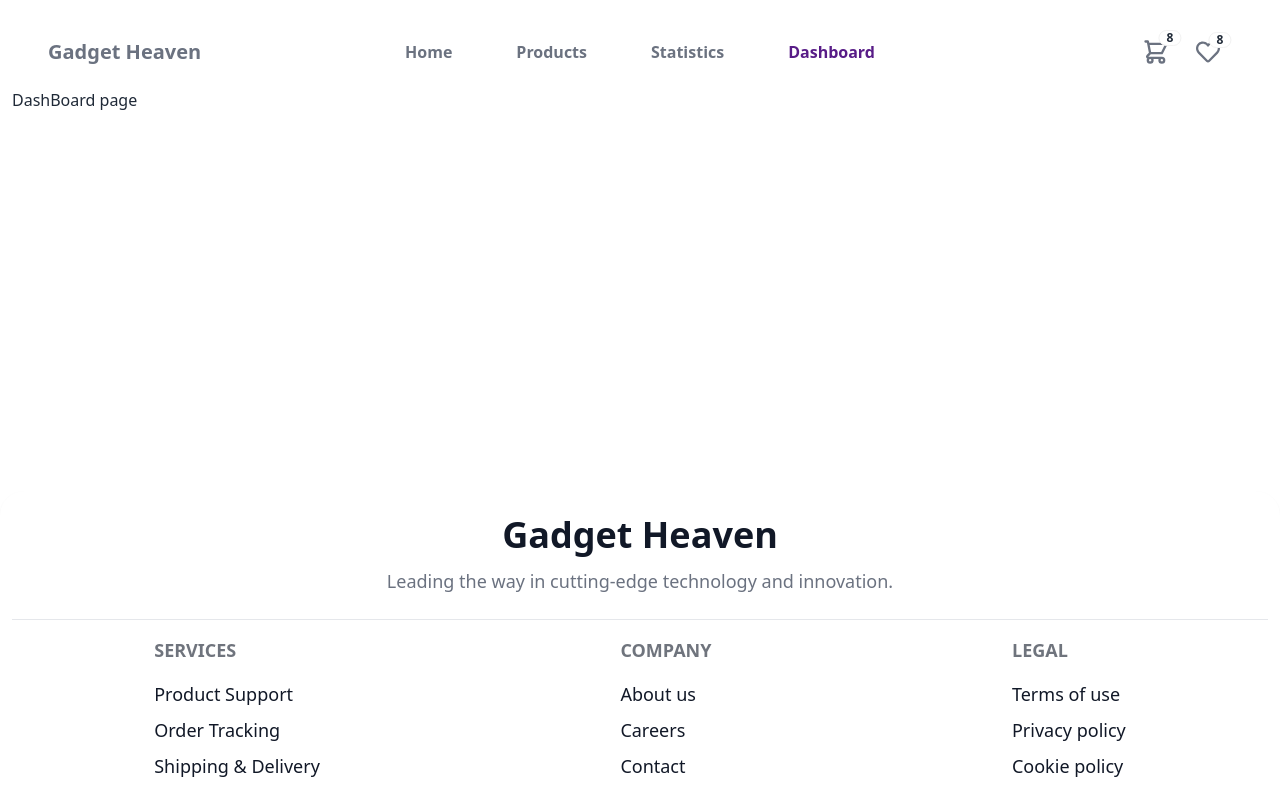
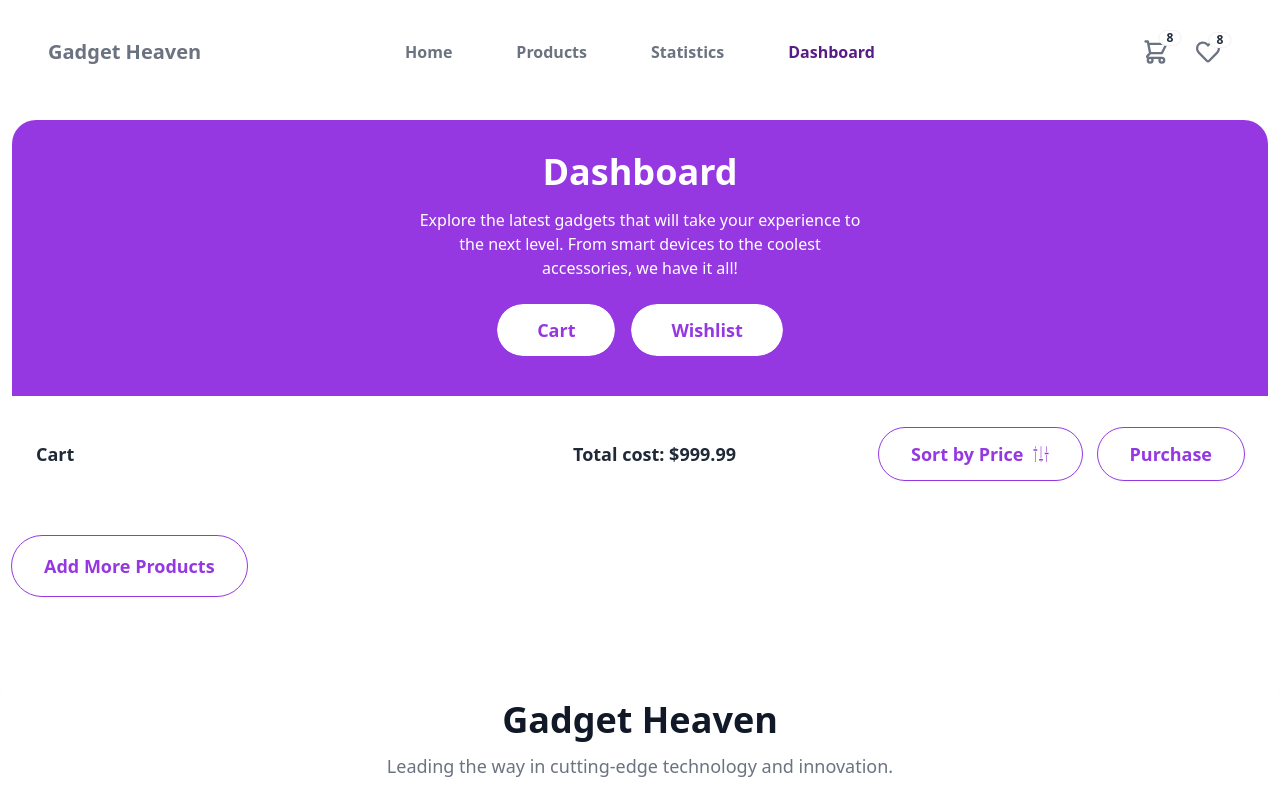
Before and after one commit to DeveloperMonirBD/gadget-heaven, a React (Vite) app: page /dashboard in a window 1280 px wide. Shown: the top 800 px of the page. Built offline with nearby package versions, Linux system fonts and the light colour scheme.

Commit message:
Remove product button functionality done

```diff
--- a/src/components/Banner.jsx
+++ b/src/components/Banner.jsx
@@ -11,12 +11,12 @@ const Banner = () => {
                             <p className="py-3 pt-4 pb-5 text-sm md:text-md lg:px-10">
                                 Explore the latest gadgets that will take your experience to the next level. From smart devices to the coolest accessories, we have it all!
                             </p>
-                            <button className="px-8 py-[6px] bg-white rounded-full text-[#9538E2] text-lg font-bold">Shop Now</button>
+                            <button className="px-8 py-3 bg-white rounded-full text-[#9538E2] text-lg font-bold hover:bg-purple-600 hover:text-white transition outline outline-1">Shop Now</button>
                         </div>
                     </div>
                 </div>
 
-                <div className=" w-[330px] md:w-[650px] lg:w-[1000px] absolute top-[355px] md:top-[300px] left-1/2 transform -translate-x-1/2   border border-gray-200 rounded-3xl p-2">
+                <div className=" w-[330px] md:w-[650px] lg:w-[1000px] absolute top-[355px] md:top-[310px] left-1/2 transform -translate-x-1/2   border border-gray-200 rounded-3xl p-2">
                     <img className="w-full max-h-[200px] md:max-h-[300px] lg:max-h-[400px] object-cover rounded-3xl" src={bannerImg} alt="Banner" />
                 </div>
             </div>
--- a/src/components/Card.jsx
+++ b/src/components/Card.jsx
@@ -16,7 +16,7 @@ const Card = ({ product }) => {
                     <p className="text-xl text-gray-500">${price}</p>
                 </div>
 
-                <Link to={`/product/${id}`} className="btn btn-outline bg-purple-600 text-white">
+                <Link to={`/product/${id}`} className="px-4 py-3 bg-white rounded-xl text-[#9538E2] text-base font-bold hover:bg-purple-600 hover:text-white transition outline outline-1">
                     View Details
                 </Link>
             </div>
--- a/src/components/Heading.jsx
+++ b/src/components/Heading.jsx
@@ -1,47 +1,28 @@
+
 /* eslint-disable react/prop-types */
-import Card from '../components/Card';
-import { useState } from 'react';
 
-const Products = ({ data, headingTitle, headingDescription }) => {
-    const [products, setProducts] = useState(data);
-    const [isAscending, setIsisAscending] = useState(true);
+const Heading = ({headingTitle, headingDescription }) => {
 
-    const handleSort = () => {
-        const sorted = [...data].sort((a, b) => (isAscending ? a.price - b.price : b.price - a.price));
-        setProducts(sorted);
-        setIsisAscending(!isAscending);
-    };
 
     return (
         <>
-            <div className="bg-[#9538E2] text-white pt-4 pb-10 rounded-t-3xl mt-12 px-8 md:px-20 lg:px-32">
+            <div className="bg-[#9538E2] text-white pt-4 pb-10 rounded-t-3xl mt-8 px-8 md:px-20 lg:px-32">
                 <div className="hero-content text-center">
                     <div className="max-w-md">
-                        <h1 className="text-5xl font-semibold">{headingTitle}</h1>
-                        <p className="py-6">{headingDescription}</p>
+                        <h1 className="text-4xl font-bold">{headingTitle}</h1>
+                        <p className="pt-4 pb-2">{headingDescription}</p>
                     </div>
                 </div>
 
-                <div className="flex justify-between items-center text-white">
-                    <div>
-                        <h1 className="hidden md:flex text-xl font-thin">Sort Coffee&apos;s by Popularity & Rating-&gt;</h1>
-                    </div>
-
+                <div className="flex justify-center items-center text-white">
                     <div className="space-x-4">
-                        <button onClick={handleSort} className="btn text-purple-600">
-                            Sort By Price ({isAscending ? 'ASC' : 'DSC'})
-                        </button>
+                        <button className="px-10 py-3 bg-white rounded-full text-[#9538E2] text-lg font-bold hover:bg-purple-600 hover:text-white transition outline outline-1">Cart</button>
+                        <button className="px-10 py-3 bg-white rounded-full text-[#9538E2] text-lg font-bold hover:bg-purple-600 hover:text-white transition outline outline-1">Wishlist</button>
                     </div>
                 </div>
-            </div>
-
-            <div id="card-container" className="grid col-span-12 md:col-span-12 lg:col-span-9 grid-cols-1 md:grid-cols-3 lg:grid-cols-4 gap-6 w-full mt-6 mb-20">
-                {products.map(product => (
-                    <Card key={product.id} product={product} />
-                ))}
             </div>
         </>
     );
 };
 
-export default Products;
+export default Heading;
--- a/src/pages/Dashboard.jsx
+++ b/src/pages/Dashboard.jsx
@@ -1,7 +1,84 @@
+import { useEffect, useState } from 'react';
+import Heading from '../components/Heading';
+import { GiSettingsKnobs } from 'react-icons/gi';
+import { MdClose } from 'react-icons/md';
+import { useLocation, useNavigate } from 'react-router-dom';
+import { getAllFavourites, removeFavorite } from '../utils';
+
 const Dashboard = () => {
+    // const { pathname } = useLocation();
+    // console.log(pathname);
+    const navigate = useNavigate();
+    const [products, setProducts] = useState([]);
+
+    useEffect(() => {
+        const favorites = getAllFavourites()
+        setProducts(favorites);
+    }, [])
+
+
+    const handleRemoved = (id) => {
+        removeFavorite(id)
+        const favorites = getAllFavourites();
+        setProducts(favorites);
+    }
+
+
     return (
-        <div>
-            <h2>DashBoard page</h2>
+        <div className="mb-20">
+            {/* heading  */}
+            <div>
+                <Heading
+                    headingTitle={'Dashboard'}
+                    headingDescription={'Explore the latest gadgets that will take your experience to the next level. From smart devices to the coolest accessories, we have it all!'}
+                />
+            </div>
+
+            {/* selected button  */}
+            <div className="mt-8">
+                <div className="flex flex-col lg:flex-row gap-8 lg:gap-6 justify-between items-center mb-10 px-6">
+                    <div className="flex w-full lg:w-[700px] justify-between">
+                        <p className="font-bold text-lg">Cart</p>
+                        <p className="font-bold text-lg">Total cost: $999.99</p>
+                    </div>
+
+                    <div className="font-bold space-x-2 flex md:justify-end md:w-full lg:w-[400px] gap-2 items-center">
+                        <button className="flex items-center gap-2 px-8 py-3 bg-white rounded-full text-[#9538E2] md:text-lg font-bold hover:bg-purple-600 hover:text-white transition outline outline-1">
+                            Sort by Price
+                            <span>
+                                <GiSettingsKnobs />
+                            </span>
+                        </button>
+
+                        <button className="px-8 py-3 bg-white rounded-full text-[#9538E2] md:text-lg font-bold hover:bg-purple-600 hover:text-white transition outline outline-1">Purchase</button>
+                    </div>
+                </div>
+
+                {/* selected card  */}
+                {products.map(({ id, product_image, product_title, description, price }) => (
+                    <div key={id} className="flex items-center justify-between border p-2 md:p-6 rounded-2xl mb-6 shadow-md">
+                        <div className="flex items-center gap-4 md:gap-10">
+                            <div className="w-24 md:w-36">
+                                <img className="w-full object-cover" src={product_image} alt={product_title} />
+                            </div>
+                            <div className="space-y-2">
+                                <h3 className="md:text-2xl font-semibold md:font-bold">{product_title}</h3>
+                                <p className="md:text-base">{description}</p>
+                                <p className="text-base font-semibold">${price}</p>
+                            </div>
+                        </div>
+                        <button onClick={() => handleRemoved(id)} className="text-2xl md:text-4xl text-red-500 ml-2 mr-3 transition hover:scale-110">
+                            <MdClose />
+                        </button>
+                    </div>
+                ))}
+
+                <button
+                    onClick={() => navigate('/products')}
+                    className="px-8 py-4 bg-white rounded-full text-[#9538E2] md:text-lg font-bold hover:bg-purple-600 hover:text-white transition outline outline-1 mt-4">
+                    Add More Products
+                </button>
+            </div>
         </div>
     );
 };
--- a/src/pages/Products.jsx
+++ b/src/pages/Products.jsx
@@ -1,16 +1,46 @@
-import { useLoaderData } from "react-router-dom";
-import Heading from "../components/Heading";
+import { useState } from 'react';
+import { useLoaderData } from 'react-router-dom';
+import Card from '../components/Card';
 
 const Products = () => {
     const data = useLoaderData();
+    const [products, setProducts] = useState(data);
+    const [isAscending, setIsisAscending] = useState(true);
+
+    const handleSort = () => {
+        const sorted = [...data].sort((a, b) => (isAscending ? a.price - b.price : b.price - a.price));
+        setProducts(sorted);
+        setIsisAscending(!isAscending);
+    };
 
     return (
         <>
-            <Heading
-                data={data}
-                headingTitle={'All Products'}
-                headingDescription={'Explore the latest gadgets that will take your experience to the next level. From smart devices to the coolest accessories, we have it all!'}
-            />
+            <div className="bg-[#9538E2] text-white pt-4 pb-10 rounded-t-3xl mt-8 px-8 md:px-20 lg:px-32">
+                <div className="hero-content text-center">
+                    <div className="max-w-md">
+                        <h1 className="text-4xl font-bold">All Products</h1>
+                        <p className="py-6">Explore the latest gadgets that will take your experience to the next level. From smart devices to the coolest accessories, we have it all!</p>
+                    </div>
+                </div>
+
+                <div className="flex justify-between items-center text-white">
+                    <div>
+                        <h1 className="hidden md:flex text-xl font-thin">Sort Coffee&apos;s by Popularity & Rating-&gt;</h1>
+                    </div>
+
+                    <div className="space-x-4">
+                        <button onClick={handleSort} className="btn text-purple-600 text-base rounded-full">
+                            Sort By Price ({isAscending ? 'ASC' : 'DSC'})
+                        </button>
+                    </div>
+                </div>
+            </div>
+
+            <div id="card-container" className="grid col-span-12 md:col-span-12 lg:col-span-9 grid-cols-1 md:grid-cols-3 lg:grid-cols-4 gap-6 w-full mt-6 mb-20">
+                {products.map(product => (
+                    <Card key={product.id} product={product} />
+                ))}
+            </div>
         </>
     );
 };
--- a/src/routes/Routes.jsx
+++ b/src/routes/Routes.jsx
@@ -42,7 +42,8 @@ const routes = createBrowserRouter([
             },
             {
                 path: '/dashboard',
-                element: <Dashboard />
+                element: <Dashboard />,
+                loader: () => fetch('../products.json')
             },
             {
                 path: '/product/:id',
--- a/src/utils/index.js
+++ b/src/utils/index.js
@@ -26,6 +26,16 @@ const addFavourite = product => {
     localStorage.setItem('favourites', JSON.stringify(favourites))
     toast.success('Successfully added!');
 };
+
+
 // remove a product to local storage
+const removeFavorite = (id) => {
+    const favourites = getAllFavourites();
 
-export { addFavourite, getAllFavourites };
+    const remaining = favourites.filter(product => product.id != id)
+
+    localStorage.setItem('favourites', JSON.stringify(remaining));
+    toast.success('Successfully Removed!');
+}
+
+export { addFavourite, getAllFavourites, removeFavorite };
```
Also changed, not shown: src/components/Test.jsx (deleted, +0 -54 lines), src/pages/ProductDetails.jsx (+17 -11 lines).
